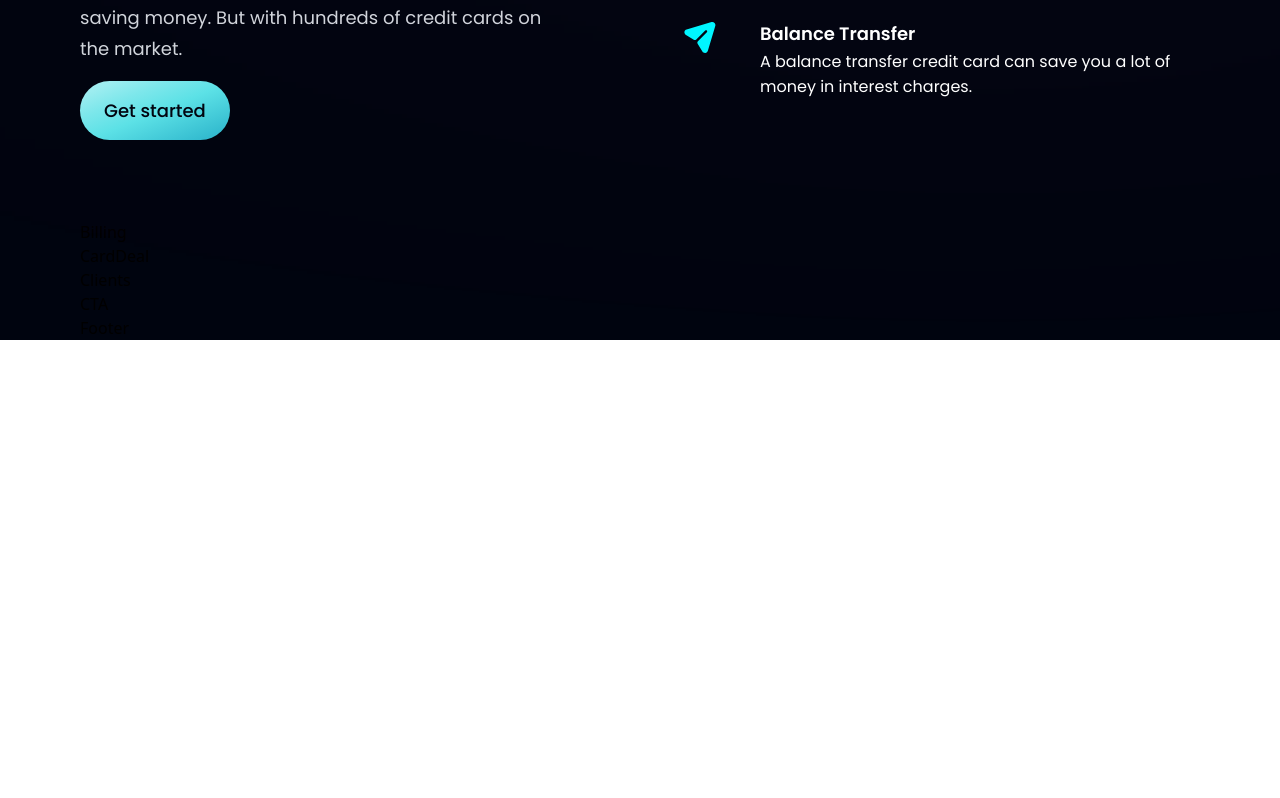
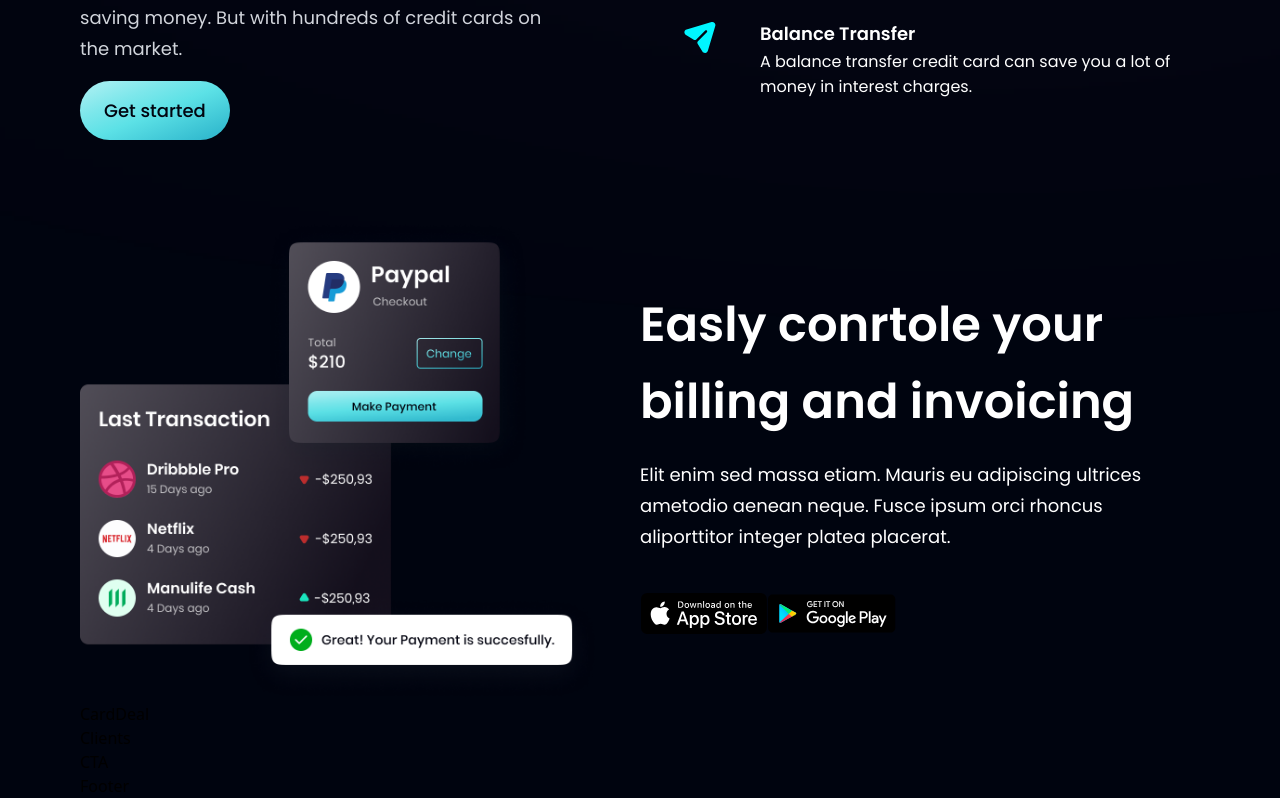
Before and after one commit to Aminehariri/Bank_App, a React (Create React App) app: page / in a window 1280 px wide. Shown: the part 1290-2088 px from the top of the page. Before the commit the page ends 1630 px from the top, so only its background shows below. Built offline with nearby package versions, Linux system fonts and the light colour scheme; the HTML template or start-up script is replaced by a standard one.

Commit message:
done with the billing section

```diff
--- a/src/components/Billing.jsx
+++ b/src/components/Billing.jsx
@@ -1,7 +1,24 @@
 import React from 'react'
+import { apple ,bill,google } from '../assets'
+import styles ,{layout} from '../style'
+
 
 export default function Billing() {
   return (
-    <div>Billing</div>
+    <section id='product' className={layout.sectionImgReverse}>
+      <div className={layout.sectionImgReverse}>
+          <img src={bill} alt="billing" className='w-[100%] h[100%] relative z-[5]'/>
+      </div>
+
+      <div className={layout.sectionInfo}>
+        <h2 className={styles.heading2}>Easly conrtole your <br className='sm:block hidden'/> billing and invoicing</h2>
+
+        <p className={`${styles.paragraph} mt-5 max-w-470px] text-white`}>Elit enim sed massa etiam. Mauris eu adipiscing ultrices ametodio aenean neque. Fusce ipsum orci rhoncus aliporttitor integer platea placerat.</p>
+          <div className='flex flex-row flex-wrap sm:mt-10 mt-6'>
+            <img src={apple} alt="apple" className='w-[128px] h-[42px]' />
+            <img src={google} alt="apple" className='w-[128px] h-[42px]' />
+          </div>
+      </div>
+    </section>
   )
 }
```
